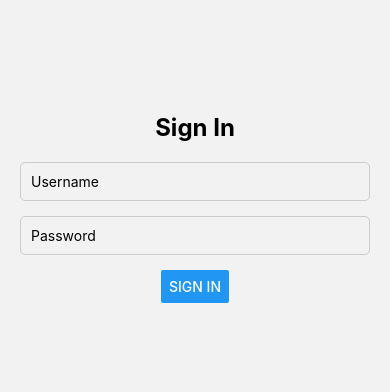
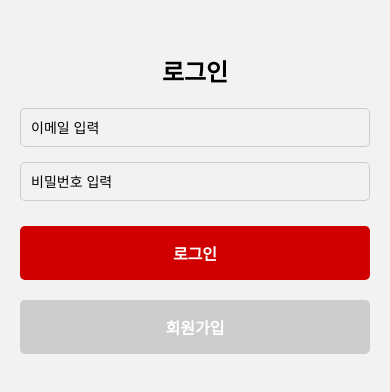
Before and after one commit to SAE-A/DiaryMusic, a React Native app: screen /SignInScreen in a window 390 px wide. Shown: the part 214-606 px from the top of the page. Built offline with nearby package versions, Linux system fonts and the light colour scheme.

Commit message:
로그인

```diff
--- a/firebaseConfig.js
+++ b/firebaseConfig.js
@@ -3,9 +3,9 @@ import { getDatabase, ref, push, set } from "firebase/database";
 import { getAuth } from 'firebase/auth';
 
 const firebaseConfig = {
-  apiKey: "",
+  apiKey: "AIzaSyCNZwVUDtrgYzAGboKbA47EeYFPAKGhw5I",
   authDomain: "diarymusic-ab59a.firebaseapp.com",
-  databaseURL: "",
+  databaseURL: "https://diarymusic-ab59a-default-rtdb.asia-southeast1.firebasedatabase.app/",
   projectId: "diarymusic-ab59a",
   storageBucket: "diarymusic-ab59a.firebasestorage.app",
   messagingSenderId: "749717686670",
--- a/src/components/SignInScreen.js
+++ b/src/components/SignInScreen.js
@@ -1,20 +1,72 @@
-import React from 'react';
-import { View, Text, TextInput, Button, StyleSheet } from 'react-native';
+import React, { useState } from 'react';
+import { View, Text, TextInput, Alert, TouchableOpacity, StyleSheet } from 'react-native';
+import { signInWithEmailAndPassword } from 'firebase/auth';
+import { doc, getDoc } from 'firebase/firestore'; // Firestore에서 데이터 가져오기
+import { auth, db } from '../../firebaseConfig';
 
-const SignInScreen = () => {
+const SignInScreen = ({ navigation }) => {
+    const [email, setEmail] = useState('');
+    const [password, setPassword] = useState('');
+
+    const fetchUserData = async (uid) => {
+        try {
+            const docRef = doc(db, 'user_data', uid);
+            const docSnap = await getDoc(docRef);
+
+            if (docSnap.exists()) {
+                console.log('사용자 데이터:', docSnap.data());
+            } else {
+                console.log('사용자 데이터가 없습니다.');
+            }
+        } catch (error) {
+            console.error('데이터 가져오기 오류:', error.message);
+        }
+    };
+
+    const handleSignIn = async () => {
+        try {
+            // Firebase 로그인 처리
+            const userCredential = await signInWithEmailAndPassword(auth, email, password);
+            const user = userCredential.user; // 로그인된 사용자 정보
+            Alert.alert('로그인 성공', '환영합니다!');
+
+            // 사용자 데이터 가져오기
+            await fetchUserData(user.uid);
+
+            navigation.navigate('Chart'); // 로그인 후 Chart 화면으로 이동
+        } catch (error) {
+            // 오류 메시지 처리
+            Alert.alert('로그인 실패', error.message);
+        }
+    };
+
     return (
         <View style={styles.container}>
-            <Text style={styles.title}>Sign In</Text>
+            <Text style={styles.title}>로그인</Text>
             <TextInput
                 style={styles.input}
-                placeholder="Username"
+                placeholder="이메일 입력"
+                value={email}
+                onChangeText={setEmail}
+                keyboardType="email-address"
+                autoCapitalize="none"
             />
             <TextInput
                 style={styles.input}
-                placeholder="Password"
+                placeholder="비밀번호 입력"
+                value={password}
+                onChangeText={setPassword}
                 secureTextEntry
             />
-            <Button title="Sign In" onPress={() => alert('Signed In')} />
+            <TouchableOpacity style={styles.button} onPress={handleSignIn}>
+                <Text style={styles.buttonText}>로그인</Text>
+            </TouchableOpacity>
+            <TouchableOpacity
+                style={[styles.button, styles.backButton]}
+                onPress={() => navigation.navigate('SignUpScreen')}
+            >
+                <Text style={styles.buttonText}>회원가입</Text>
+            </TouchableOpacity>
         </View>
     );
 };
@@ -39,6 +91,23 @@ const styles = StyleSheet.create({
         borderColor: '#ccc',
         borderRadius: 5,
     },
+    button: {
+        backgroundColor: '#D10000',
+        paddingVertical: 15,
+        paddingHorizontal: 30,
+        borderRadius: 5,
+        alignItems: 'center',
+        width: '100%',
+        marginVertical: 10,
+    },
+    backButton: {
+        backgroundColor: '#ccc',
+    },
+    buttonText: {
+        color: '#fff',
+        fontSize: 16,
+        fontWeight: 'bold',
+    },
 });
 
 export default SignInScreen;
```
Also changed, not shown: src/components/Chart.js (line endings or trailing spaces).
